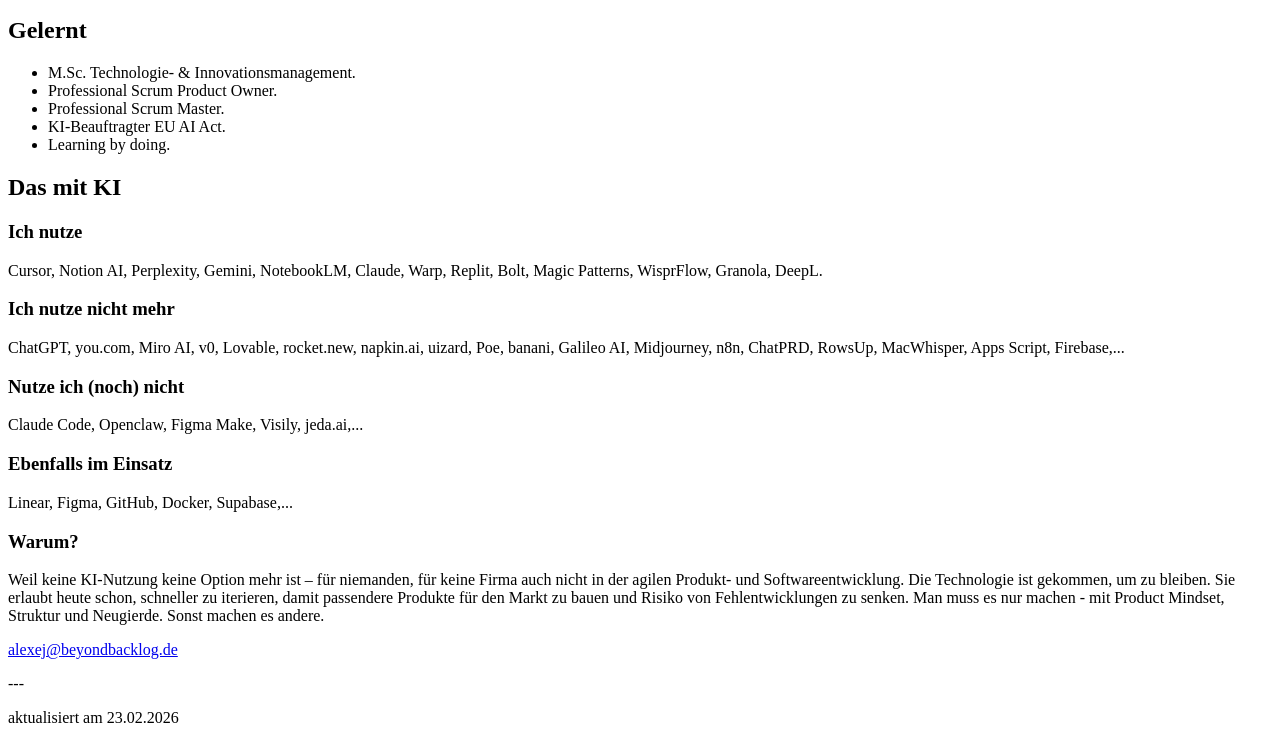
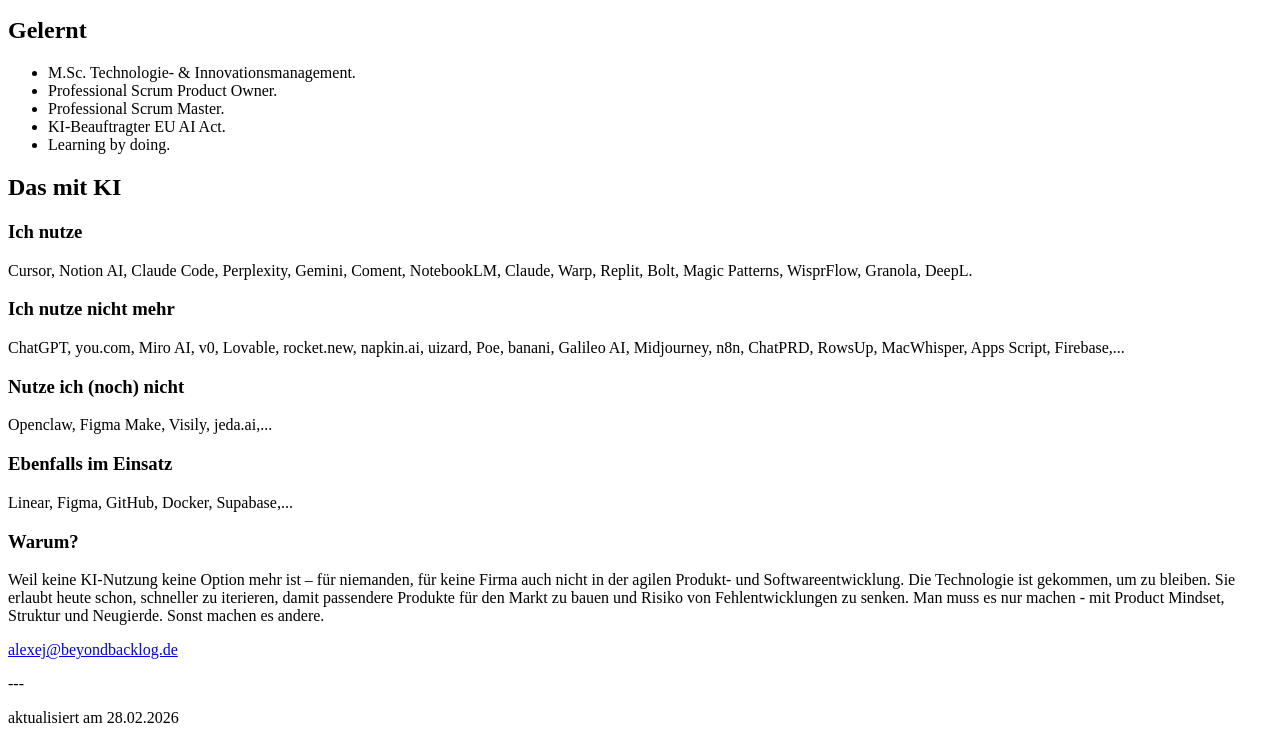
Before and after one commit to alexejantropov/alexejantropov, a plain HTML site: page index.html in a window 1280 px wide. Shown: the part 1127-1870 px from the top of the page. Drawn offline with Linux system fonts and the light colour scheme.

Commit message:
content update

```diff
--- a/index.html
+++ b/index.html
@@ -77,18 +77,18 @@
 </ul>
 <h2>Das mit KI</h2>
 <h3>Ich nutze</h3>
-<p>Cursor, Notion AI, Perplexity, Gemini, NotebookLM, Claude, Warp, Replit, Bolt, Magic Patterns, WisprFlow, Granola, DeepL.</p>
+<p>Cursor, Notion AI, Claude Code, Perplexity, Gemini, Coment, NotebookLM, Claude, Warp, Replit, Bolt, Magic Patterns, WisprFlow, Granola, DeepL.</p>
 <h3>Ich nutze nicht mehr</h3>
 <p>ChatGPT, you.com, Miro AI, v0, Lovable, rocket.new, napkin.ai, uizard, Poe, banani, Galileo AI, Midjourney, n8n, ChatPRD, RowsUp, MacWhisper, Apps Script, Firebase,...</p>
 <h3>Nutze ich (noch) nicht</h3>
-<p>Claude Code, Openclaw, Figma Make, Visily, jeda.ai,...</p>
+<p>Openclaw, Figma Make, Visily, jeda.ai,...</p>
 <h3>Ebenfalls im Einsatz</h3>
 <p>Linear, Figma, GitHub, Docker, Supabase,...</p>
 <h3>Warum?</h3>
 <p>Weil keine KI-Nutzung keine Option mehr ist – für niemanden, für keine Firma auch nicht in der agilen Produkt- und Softwareentwicklung. Die Technologie ist gekommen, um zu bleiben. Sie erlaubt heute schon, schneller zu iterieren, damit passendere Produkte für den Markt zu bauen und Risiko von Fehlentwicklungen zu senken. Man muss es nur machen - mit Product Mindset, Struktur und Neugierde. Sonst machen es andere.</p>
 <p><a href="mailto:alexej@beyondbacklog.de" target="_blank" rel="noopener noreferrer">alexej@beyondbacklog.de</a></p>
 <p>---</p>
-<p>aktualisiert am 23.02.2026</p>
+<p>aktualisiert am 28.02.2026</p>
 </main>
 </body>
 </html>
```
Also changed, not shown: 1 other file.
